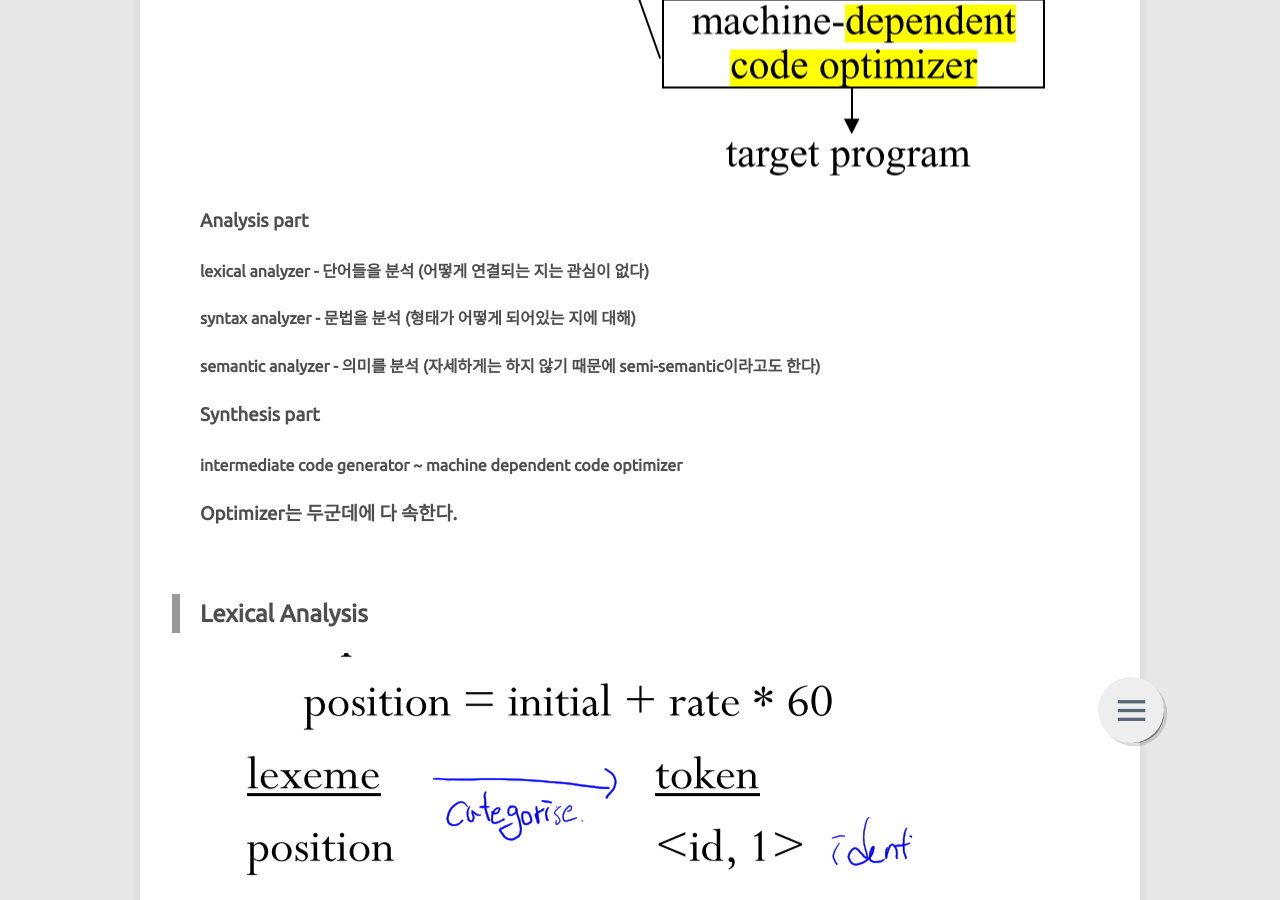
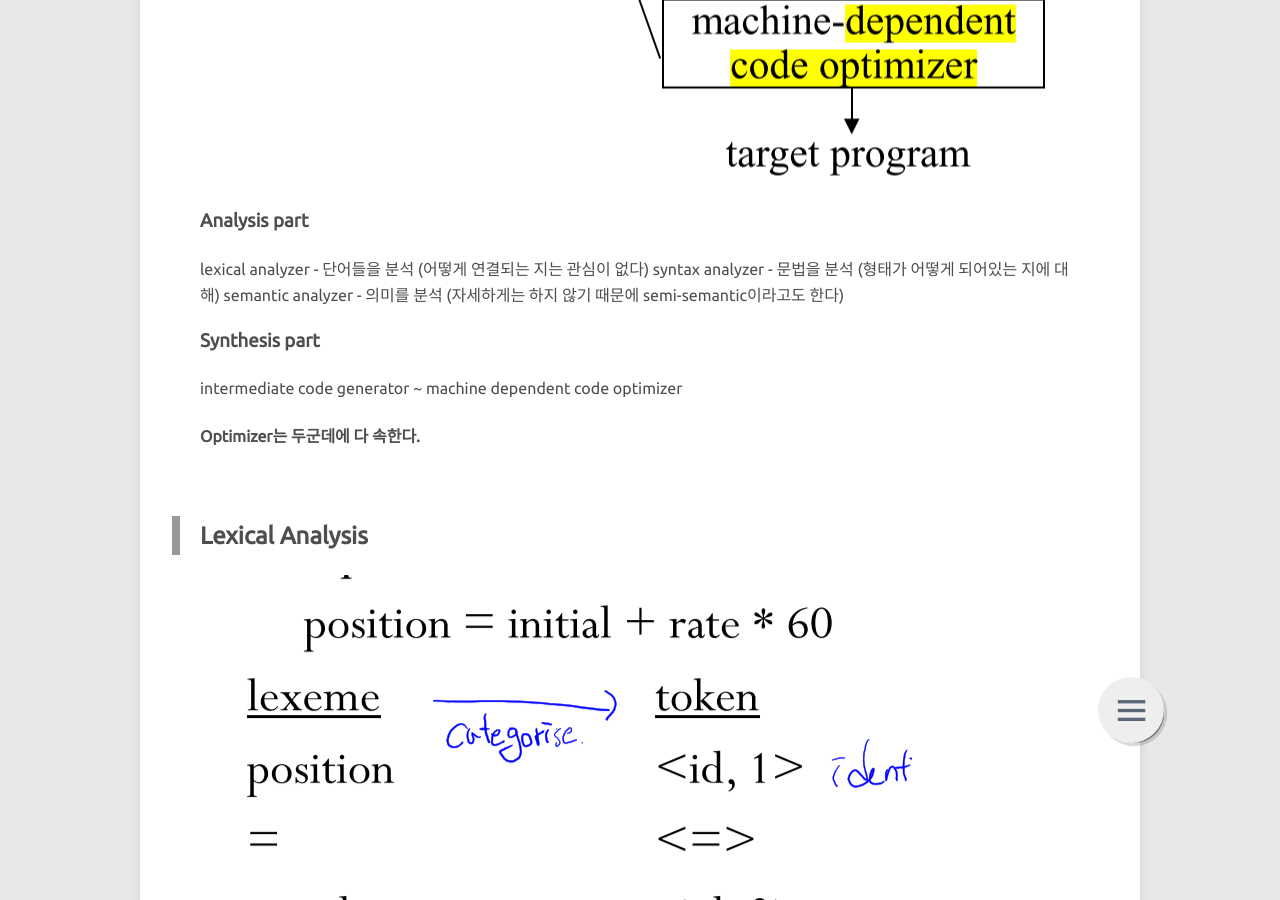
Before and after one commit to wonjinjeong/yujinjung.github.io, a Jekyll site: the page built from _posts/compiler/2017-03-30-introduction.md, in a window 1280 px wide and 900 px high, scrolled down 1561 px. Built offline with Jekyll 4.4.1, drawn with Linux system fonts in a browser that asks for light colours; nearby versions of some CDN libraries; some web fonts are replaced; comment, search, counter and statistics services are not loaded.

Commit message:
image_test

```diff
--- a/_posts/compiler/2017-03-30-introduction.md
+++ b/_posts/compiler/2017-03-30-introduction.md
@@ -17,12 +17,12 @@ image:
 ![Structure of a Compiler image](/images/compiler/structureCompiler.png)
 
 ### Analysis part
-#### lexical analyzer - 단어들을 분석 (어떻게 연결되는 지는 관심이 없다)
-#### syntax analyzer - 문법을 분석 (형태가 어떻게 되어있는 지에 대해)
-#### semantic analyzer - 의미를 분석 (자세하게는 하지 않기 때문에 semi-semantic이라고도 한다)
+lexical analyzer - 단어들을 분석 (어떻게 연결되는 지는 관심이 없다)
+syntax analyzer - 문법을 분석 (형태가 어떻게 되어있는 지에 대해)
+semantic analyzer - 의미를 분석 (자세하게는 하지 않기 때문에 semi-semantic이라고도 한다)
 ### Synthesis part
-#### intermediate code generator ~ machine dependent code optimizer
-### Optimizer는 두군데에 다 속한다.
+intermediate code generator ~ machine dependent code optimizer
+#### Optimizer는 두군데에 다 속한다.
 <br />
 
 ## Lexical Analysis
```
